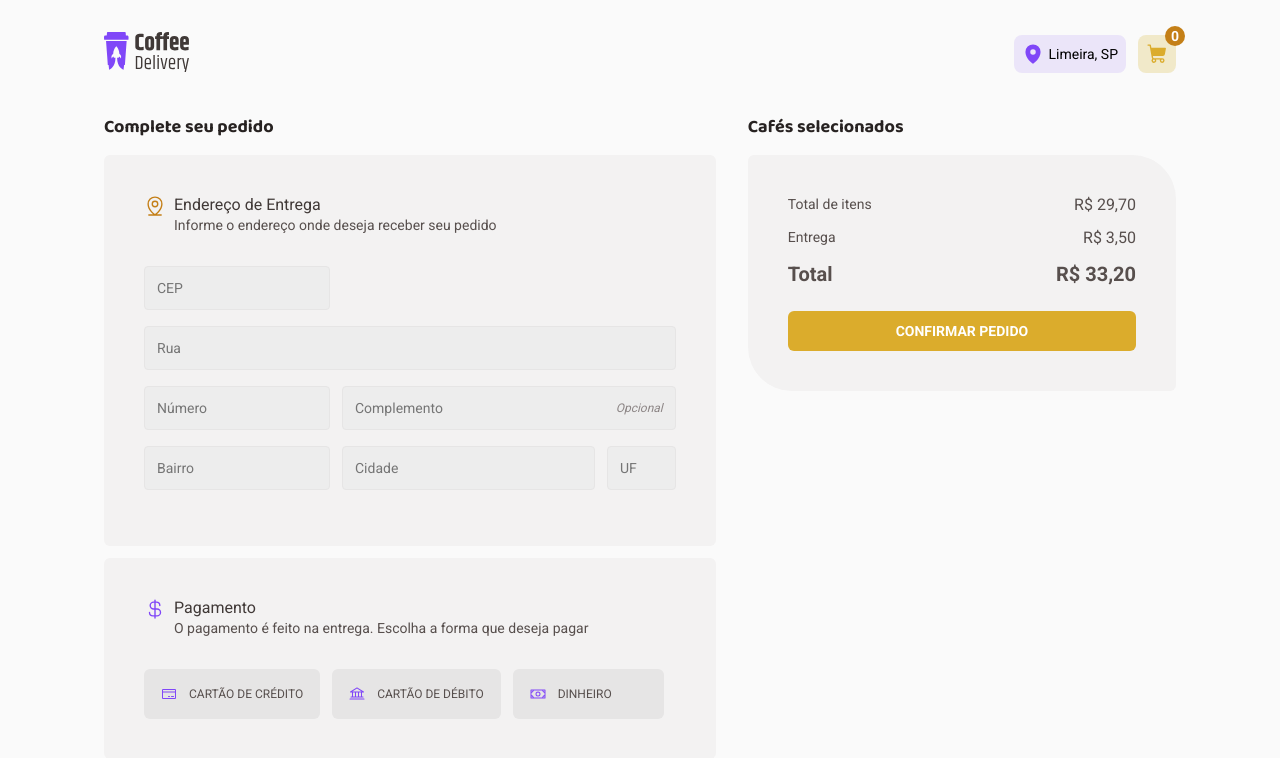
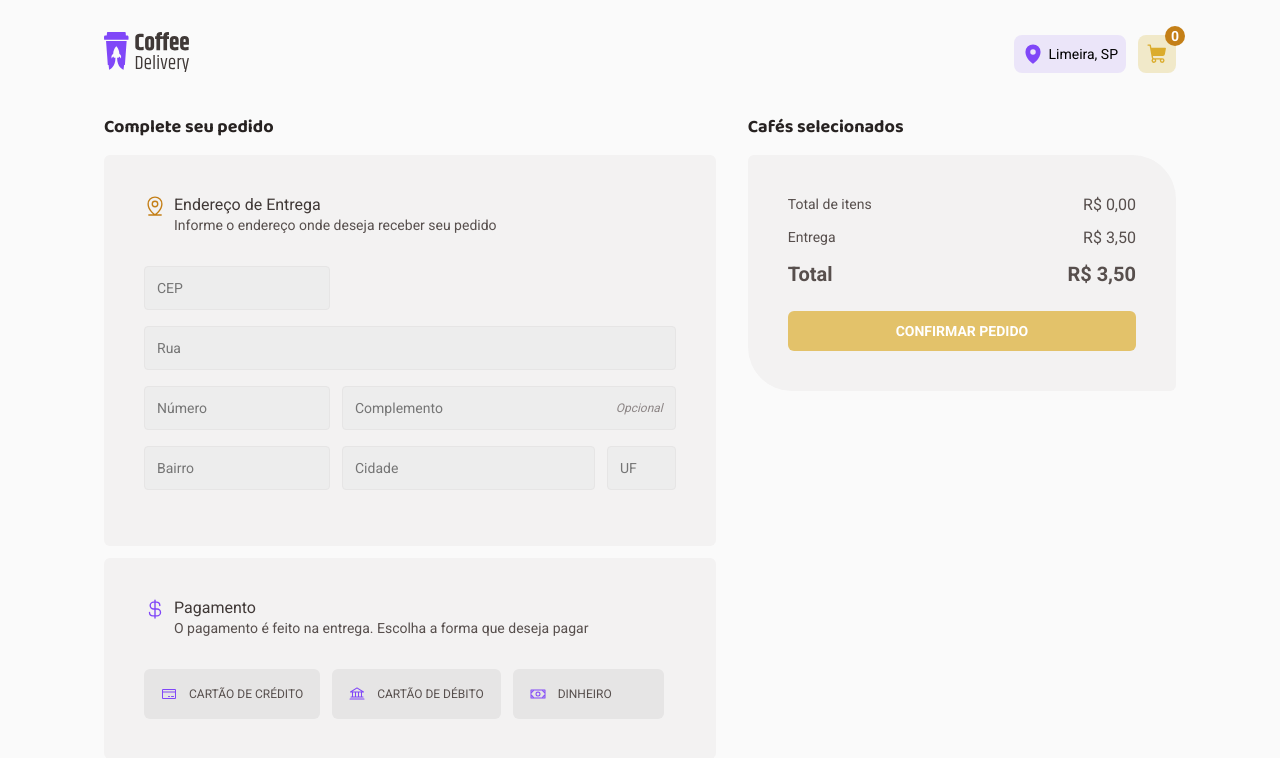
Before and after one commit to DuhBorba/coffee-delivery, a React (Vite) app: page /checkout in a window 1280 px wide. Shown: the top 758 px of the page. Built offline with nearby package versions, Linux system fonts and the light colour scheme.

Commit message:
Total Price Checkout

```diff
--- a/src/contexts/CartContext.tsx
+++ b/src/contexts/CartContext.tsx
@@ -9,6 +9,7 @@ export interface CartItem extends Coffee {
 interface CartContextType {
   cartItems: CartItem[]
   cartQuantity: number
+  totalCheckout: number
   addCoffeeToCart: (coffee: CartItem) => void
   changeCartItemQuantity: (
     cartItemId: number,
@@ -42,11 +43,13 @@ export function CartContextProvider({ children }: CartContextProviderProps) {
     setCartItems(newCart)
   }
 
-  let cartQuantity = 0
-  cartItems.map((cartItem) => {
-    cartQuantity += cartItem.quantity
-    return cartQuantity
-  })
+  const cartQuantity = cartItems.reduce((total, cartItem) => {
+    return total + cartItem.quantity
+  }, 0)
+
+  const totalCheckout = cartItems.reduce((total, cartItem) => {
+    return total + cartItem.price * cartItem.quantity
+  }, 0)
 
   function changeCartItemQuantity(
     cartItemId: number,
@@ -86,6 +89,7 @@ export function CartContextProvider({ children }: CartContextProviderProps) {
       value={{
         cartItems,
         cartQuantity,
+        totalCheckout,
         addCoffeeToCart,
         changeCartItemQuantity,
         removeCartItem,
--- /dev/null
+++ b/src/pages/Checkout/components/BoxTotalPrice/index.tsx
@@ -0,0 +1,52 @@
+import React from 'react'
+import { BoxTotal, ButtonConfirm } from './style'
+import { TextRegular } from '../../../../components/Typography'
+import { useCart } from '../../../../hooks/useCart'
+import { formatMoney } from '../../../../utils/formatMoney'
+
+const deliveryPrice = 3.5
+
+export const BoxTotalPrice = () => {
+  const { totalCheckout, cartQuantity } = useCart()
+
+  const formattedTotal = formatMoney(totalCheckout)
+
+  const formattedDelivery = formatMoney(deliveryPrice)
+
+  const formattedTotalDelivery = formatMoney(totalCheckout + deliveryPrice)
+  return (
+    <>
+      <BoxTotal>
+        <div>
+          <TextRegular size="s">Total de itens</TextRegular>
+        </div>
+        <div>
+          <TextRegular>R$ {formattedTotal}</TextRegular>
+        </div>
+      </BoxTotal>
+      <BoxTotal>
+        <div>
+          <TextRegular size="s">Entrega</TextRegular>
+        </div>
+        <div>
+          <TextRegular>R$ {formattedDelivery}</TextRegular>
+        </div>
+      </BoxTotal>
+      <BoxTotal>
+        <div>
+          <TextRegular size="l" weight={700}>
+            Total
+          </TextRegular>
+        </div>
+        <div>
+          <TextRegular size="l" weight={700}>
+            R$ {formattedTotalDelivery}
+          </TextRegular>
+        </div>
+      </BoxTotal>
+      <ButtonConfirm disabled={cartQuantity <= 0}>
+        Confirmar Pedido
+      </ButtonConfirm>
+    </>
+  )
+}
--- /dev/null
+++ b/src/pages/Checkout/components/BoxTotalPrice/style.ts
@@ -0,0 +1,36 @@
+import styled from 'styled-components'
+
+export const BoxTotal = styled.div`
+  display: flex;
+  justify-content: space-between;
+  margin-bottom: 0.75rem;
+`
+
+export const ButtonConfirm = styled.button`
+  font-family: ${(props) => props.theme.fonts.regular};
+  font-size: ${(props) => props.theme.text['components-button-g']};
+  color: ${(props) => props.theme.colors.white};
+  background: ${(props) => props.theme.colors.yellow};
+  text-transform: uppercase;
+  font-weight: 700;
+  padding: 0.75rem 0;
+  width: 100%;
+  border-radius: 6px;
+  border: none;
+  margin-top: 0.75rem;
+  transition: 0.3s;
+
+  :hover {
+    background: ${(props) => props.theme.colors['yellow-dark']};
+  }
+
+  :focus {
+    outline: 0;
+    box-shadow: 0 0 0 2px ${(props) => props.theme.colors['yellow-dark']};
+  }
+
+  :disabled {
+    cursor: not-allowed;
+    background: ${(props) => props.theme.colors['yellow-disable']};
+  }
+`
--- a/src/pages/Checkout/index.tsx
+++ b/src/pages/Checkout/index.tsx
@@ -10,8 +10,6 @@ import {
   BoxButtonPayment,
   BoxConfirm,
   BoxForm,
-  BoxTotal,
-  ButtonConfirm,
   ButtonPayment,
   CardConfirm,
   CardForm,
@@ -25,6 +23,7 @@ import {
 
 import { useCart } from '../../hooks/useCart'
 import { CoffeeCheckoutCard } from './components/CoffeeCheckoutCard'
+import { BoxTotalPrice } from './components/BoxTotalPrice'
 
 export const Checkout = () => {
   const { cartItems } = useCart()
@@ -122,35 +121,7 @@ export const Checkout = () => {
             </>
           ))}
 
-          <BoxTotal>
-            <div>
-              <TextRegular size="s">Total de itens</TextRegular>
-            </div>
-            <div>
-              <TextRegular>R$ 29,70</TextRegular>
-            </div>
-          </BoxTotal>
-          <BoxTotal>
-            <div>
-              <TextRegular size="s">Entrega</TextRegular>
-            </div>
-            <div>
-              <TextRegular>R$ 3,50</TextRegular>
-            </div>
-          </BoxTotal>
-          <BoxTotal>
-            <div>
-              <TextRegular size="l" weight={700}>
-                Total
-              </TextRegular>
-            </div>
-            <div>
-              <TextRegular size="l" weight={700}>
-                R$ 33,20
-              </TextRegular>
-            </div>
-          </BoxTotal>
-          <ButtonConfirm>Confirmar Pedido</ButtonConfirm>
+          <BoxTotalPrice />
         </CardConfirm>
       </BoxConfirm>
     </CheckoutContainer>
--- a/src/pages/Checkout/styles.ts
+++ b/src/pages/Checkout/styles.ts
@@ -167,33 +167,3 @@ export const Line = styled.span`
   background: ${(props) => props.theme.colors['base-button']};
   margin: 1.5rem 0;
 `
-
-export const BoxTotal = styled.div`
-  display: flex;
-  justify-content: space-between;
-  margin-bottom: 0.75rem;
-`
-
-export const ButtonConfirm = styled.button`
-  font-family: ${(props) => props.theme.fonts.regular};
-  font-size: ${(props) => props.theme.text['components-button-g']};
-  color: ${(props) => props.theme.colors.white};
-  background: ${(props) => props.theme.colors.yellow};
-  text-transform: uppercase;
-  font-weight: 700;
-  padding: 0.75rem 0;
-  width: 100%;
-  border-radius: 6px;
-  border: none;
-  margin-top: 0.75rem;
-  transition: 0.3s;
-
-  :hover {
-    background: ${(props) => props.theme.colors['yellow-dark']};
-  }
-
-  :focus {
-    outline: 0;
-    box-shadow: 0 0 0 2px ${(props) => props.theme.colors['yellow-dark']};
-  }
-`
--- a/src/styles/themes/default.ts
+++ b/src/styles/themes/default.ts
@@ -16,6 +16,7 @@ export const defaultTheme = {
     'yellow-dark': '#C47F17',
     yellow: '#DBAC2C',
     'yellow-light': '#F1E9C9',
+    'yellow-disable': '#e3c26a',
   },
   text: {
     'title-xl': '3rem',
```
